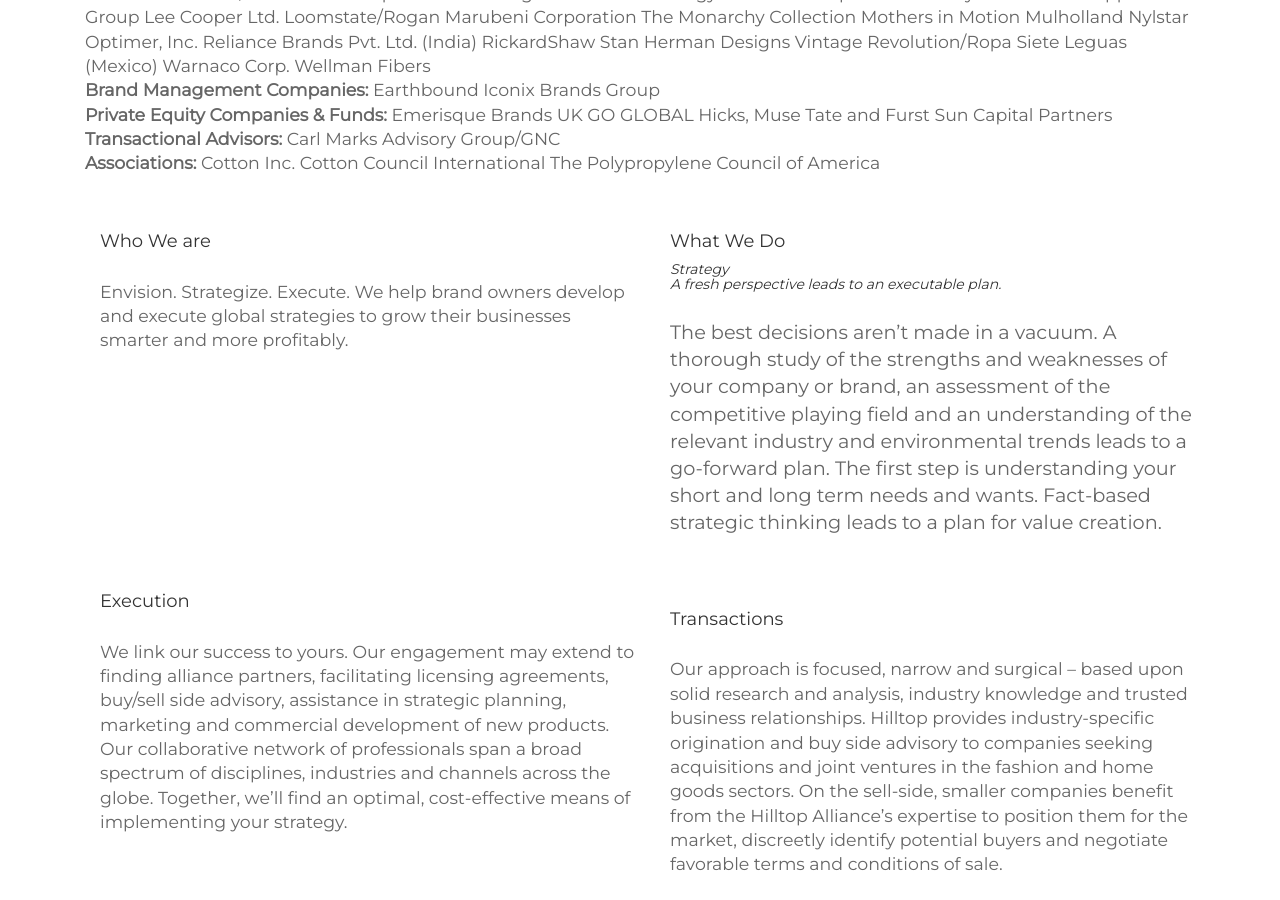
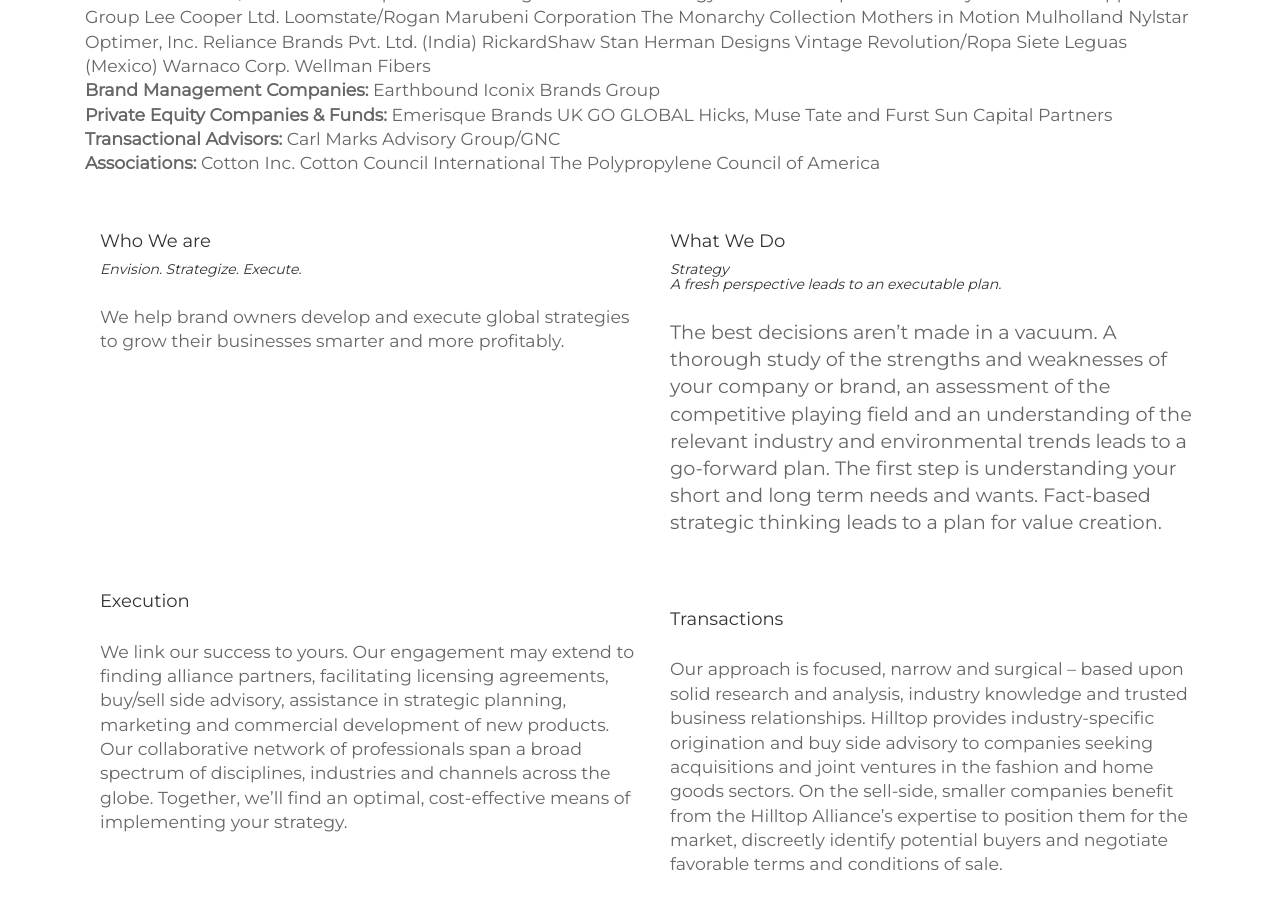
Before and after one commit to Freelance-Repos/Hilltop-Alliance, a Jekyll site: the page built from clients.html, in a window 1280 px wide and 900 px high, scrolled down 312 px. Built offline with Jekyll 4.4.1, drawn with Linux system fonts in a browser that asks for light colours.

Commit message:
Update clients.html

```diff
--- a/clients.html
+++ b/clients.html
@@ -77,10 +77,10 @@ The Polypropylene Council of America
                	Who We are
                </h4>
                              <h5 class="editable">
-                             	<i></i>
+                             	<i>Envision. Strategize. Execute. </i>
                              </h5>
 <br />
-                  <p class="editable">Envision. Strategize. Execute.
+                  <p class="editable">
 We help brand owners develop and execute global strategies to grow their businesses smarter and more profitably.</p>
 
 <p class="editable">
```
